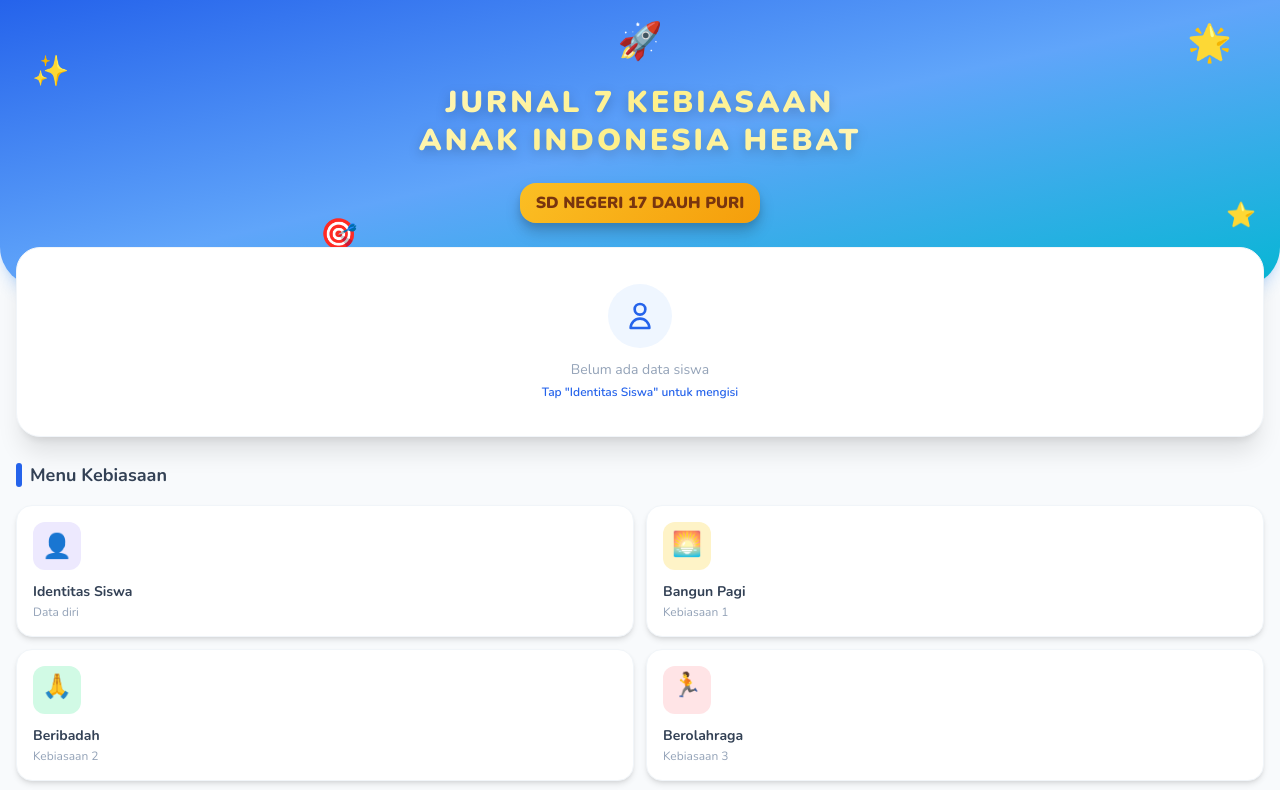
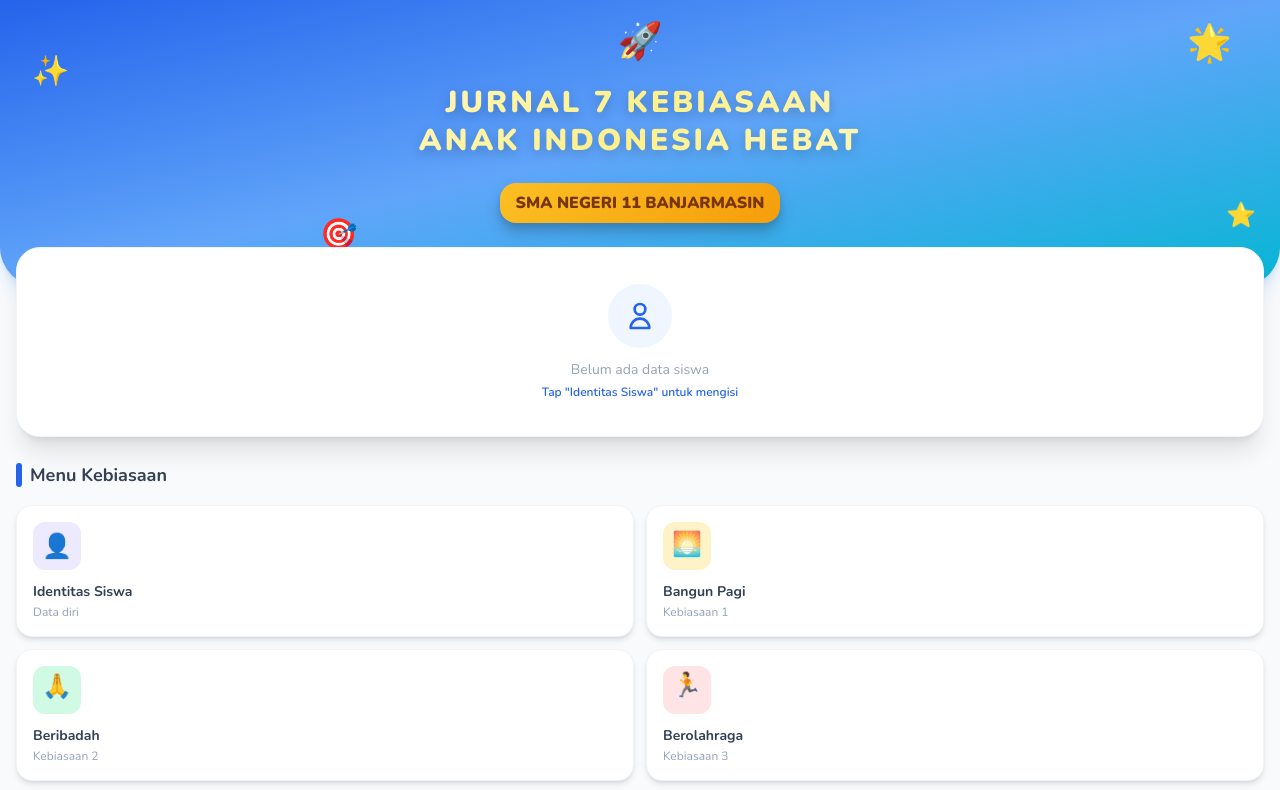
Before and after one commit to habiburrakhman/Jurnal-7KAIH-Smases, a plain HTML site: page index.html in a window 1280 px wide. Shown: the top 790 px of the page. Drawn offline with nearby package versions, Linux system fonts and the light colour scheme.

```diff
--- a/index.html
+++ b/index.html
@@ -123,7 +123,7 @@
      </div>
      <h1 class="text-3xl font-black tracking-widest leading-tight mb-2" style="background: linear-gradient(135deg, #fff, #fef08a, #fff); -webkit-background-clip: text; -webkit-text-fill-color: transparent; background-clip: text; filter: drop-shadow(0 4px 6px rgba(0,0,0,0.2));">JURNAL 7 KEBIASAAN<br>
        ANAK INDONESIA HEBAT</h1>
-     <p id="school-name" class="mt-4 text-base font-black drop-shadow-lg px-4 py-2 rounded-2xl inline-block" style="background: linear-gradient(135deg, #fbbf24, #f59e0b); color: #78350f; box-shadow: 0 8px 16px rgba(0,0,0,0.15); text-transform: uppercase;">SD NEGERI 17 DAUH PURI</p>
+     <p id="school-name" class="mt-4 text-base font-black drop-shadow-lg px-4 py-2 rounded-2xl inline-block" style="background: linear-gradient(135deg, #fbbf24, #f59e0b); color: #78350f; box-shadow: 0 8px 16px rgba(0,0,0,0.15); text-transform: uppercase;">SMA NEGERI 11 BANJARMASIN</p>
     </div>
    </header><!-- Student Profile Card (Floating) -->
    <div class="px-4 -mt-10 relative z-10">
@@ -220,7 +220,7 @@
   <script>
     // Default configuration
     const defaultConfig = {
-      school_name: 'SD Negeri 17 Dauh Puri'
+      school_name: 'SMA NEGERI 11 BANJARMASIN'
     };
 
     // App State
```
